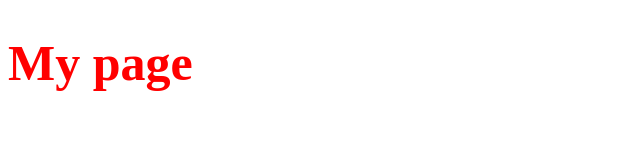
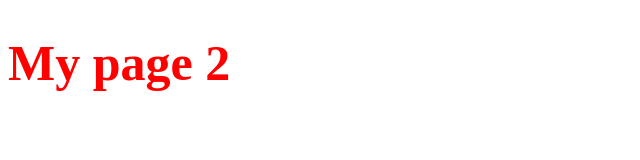
Before and after one commit to liondedan/tsnext-cs, a Next.js app: page / in a window 1280 px wide. Shown: the top 160 px of the page, without its empty margins (0-640 px from the left). Built offline with nearby package versions, Linux system fonts and the light colour scheme.

Commit message:
test typing support on ci

```diff
--- a/pages/index.tsx
+++ b/pages/index.tsx
@@ -1,9 +1,12 @@
 import React from 'react'
 import styled from 'styled-components'
+
+
+const dog:number = 2;
 
 const Title = styled.h1`
   color: red;
   font-size: 50px;
 `
 
-export default () => <Title>My page</Title>
+export default () => <Title>My page {dog}</Title>
```
